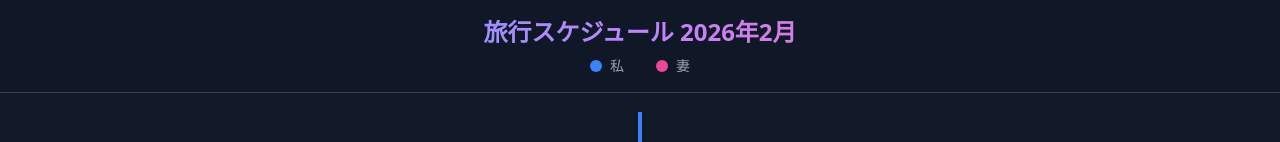
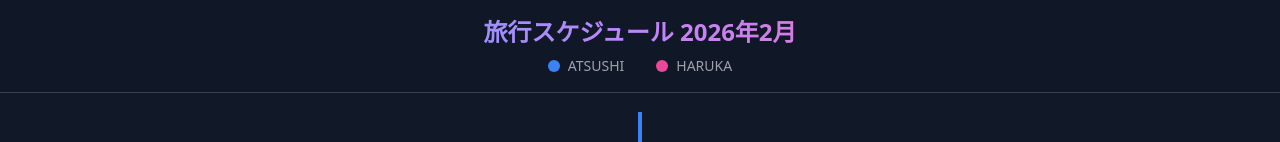
Before and after one commit to kuniatsu/tet2026, a plain HTML site: page index.html in a window 1280 px wide. Shown: the top 142 px of the page. Drawn offline with nearby package versions, Linux system fonts and the light colour scheme.

Commit message:
fix: Rename labels to ATSUSHI and HARUKA

```diff
--- a/index.html
+++ b/index.html
@@ -43,11 +43,11 @@
       <div class="flex justify-center gap-8 mt-2 text-sm">
         <div class="flex items-center gap-2">
           <span class="w-3 h-3 bg-blue-500 rounded-full"></span>
-          <span class="text-gray-400">私</span>
+          <span class="text-gray-400">ATSUSHI</span>
         </div>
         <div class="flex items-center gap-2">
           <span class="w-3 h-3 bg-pink-500 rounded-full"></span>
-          <span class="text-gray-400">妻</span>
+          <span class="text-gray-400">HARUKA</span>
         </div>
       </div>
     </div>
```
